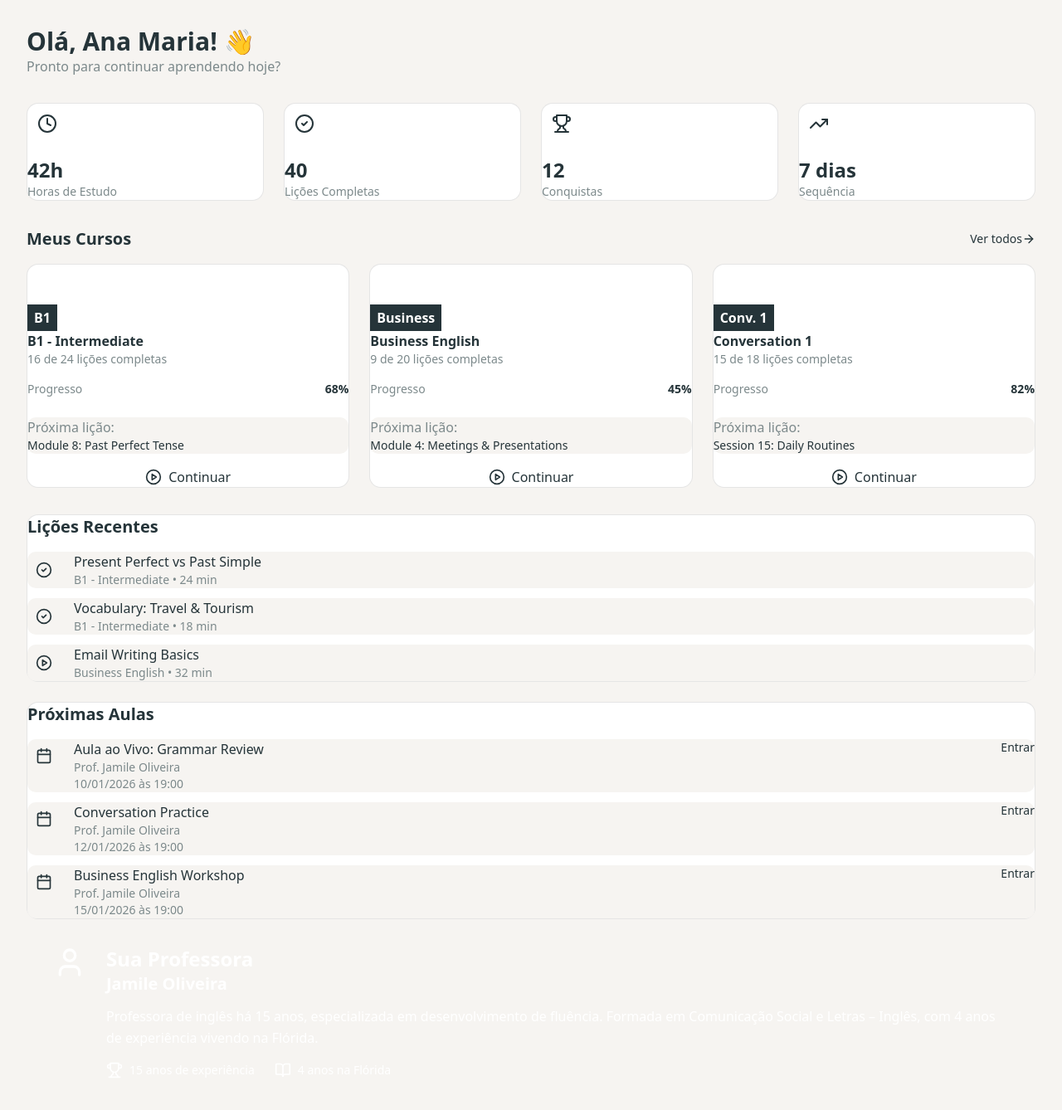
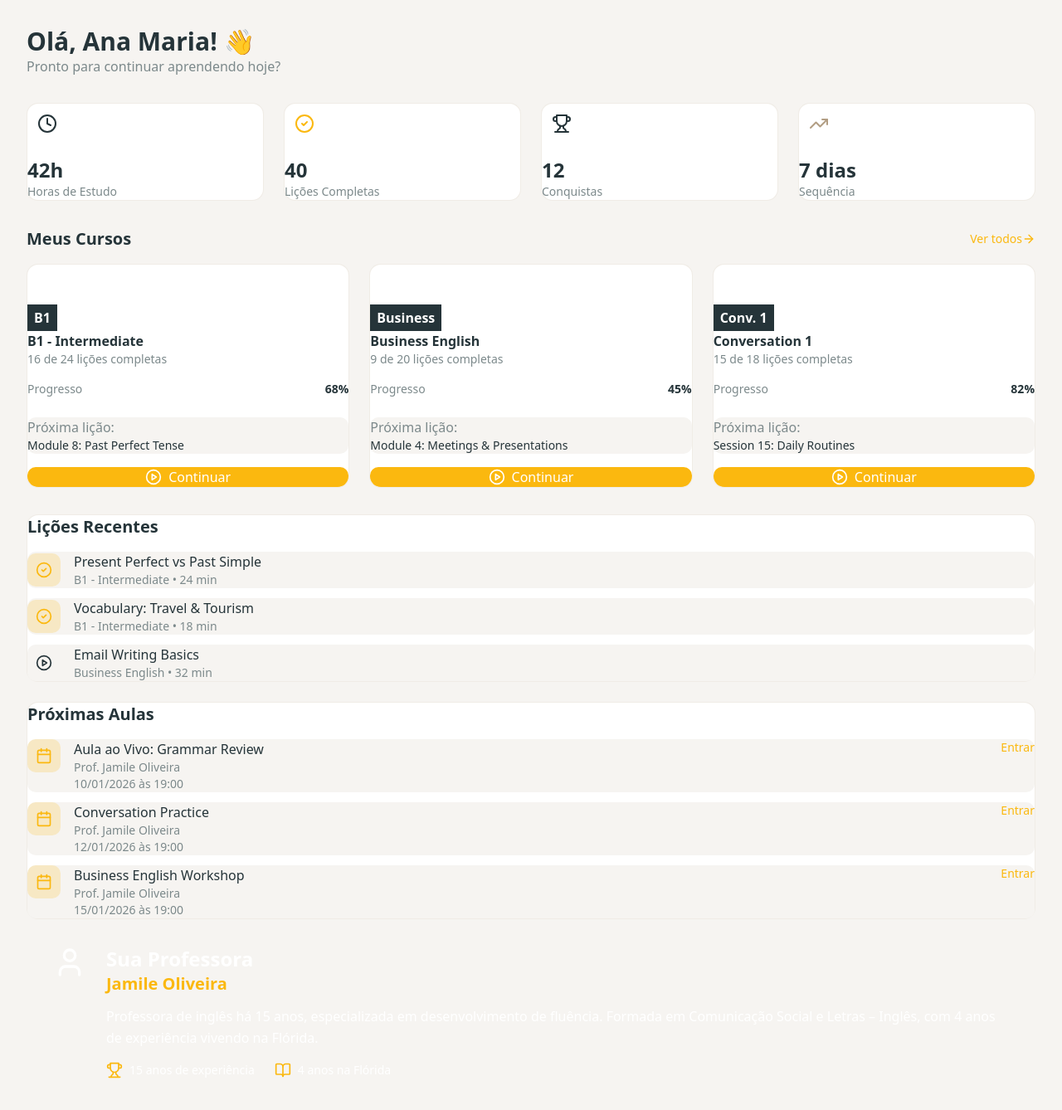
Before and after one commit to sggenna/fluency-on, a React (Vite) app: page /dashboard in a window 1280 px wide. Shown: the top 1338 px of the page at 83% size. Built offline with nearby package versions, Linux system fonts and the light colour scheme.

Commit message:
fix: use original hardcoded colors for dashboard
- Replace CSS variables with original hardcoded colors
- Ensures exact color matching from original design
- Keeps semantic class names for structure
- Colors: #253439, #fbb80f, #7c898b, #b29e84, #f6f4f1

```diff
--- a/src/components/Dashboard.tsx
+++ b/src/components/Dashboard.tsx
@@ -19,7 +19,7 @@
       nextLesson: 'Module 8: Past Perfect Tense',
       totalLessons: 24,
       completedLessons: 16,
-      color: 'from-primary to-muted-foreground',
+      color: 'from-[#253439] to-[#7c898b]',
       level: 'B1'
     },
     {
@@ -29,7 +29,7 @@
       nextLesson: 'Module 4: Meetings & Presentations',
       totalLessons: 20,
       completedLessons: 9,
-      color: 'from-secondary to-muted-foreground',
+      color: 'from-[#b29e84] to-[#7c898b]',
       level: 'Business'
     },
     {
@@ -39,7 +39,7 @@
       nextLesson: 'Session 15: Daily Routines',
       totalLessons: 18,
       completedLessons: 15,
-      color: 'from-accent to-accent-foreground',
+      color: 'from-[#fbb80f] to-[#fbee0f]',
       level: 'Conv. 1'
     }
   ];
@@ -57,20 +57,20 @@
   ];
 
   const stats = [
-    { label: 'Horas de Estudo', value: '42h', icon: Clock, color: 'text-primary bg-primary/10' },
-    { label: 'Lições Completas', value: '40', icon: CheckCircle2, color: 'text-accent bg-accent/10' },
-    { label: 'Conquistas', value: '12', icon: Trophy, color: 'text-accent-foreground bg-accent-foreground/10' },
-    { label: 'Sequência', value: '7 dias', icon: TrendingUp, color: 'text-secondary bg-secondary/10' },
+    { label: 'Horas de Estudo', value: '42h', icon: Clock, color: 'text-[#253439] bg-[#253439]/10' },
+    { label: 'Lições Completas', value: '40', icon: CheckCircle2, color: 'text-[#fbb80f] bg-[#fbb80f]/10' },
+    { label: 'Conquistas', value: '12', icon: Trophy, color: 'text-[#fbee0f] bg-[#fbee0f]/10' },
+    { label: 'Sequência', value: '7 dias', icon: TrendingUp, color: 'text-[#b29e84] bg-[#b29e84]/10' },
   ];
 
   return (
-    <div className="dashboard-container min-h-screen bg-background p-8">
+    <div className="dashboard-container min-h-screen bg-[#f6f4f1] p-8">
       {/* Dashboard Header */}
       <div className="dashboard-header mb-8">
-        <h1 className="dashboard-header-title text-3xl font-semibold text-foreground mb-2">
+        <h1 className="dashboard-header-title text-3xl font-semibold text-[#253439] mb-2">
           Olá, Ana Maria! 👋
         </h1>
-        <p className="dashboard-header-subtitle text-muted-foreground">
+        <p className="dashboard-header-subtitle text-[#7c898b]">
           Pronto para continuar aprendendo hoje?
         </p>
       </div>
@@ -80,12 +80,12 @@
         {stats.map((stat, index) => {
           const Icon = stat.icon;
           return (
-            <div key={index} className="dashboard-stat-card bg-card rounded-xl p-6 border border-border">
+            <div key={index} className="dashboard-stat-card bg-white rounded-xl p-6 border border-[#b29e84]/20">
               <div className={`dashboard-stat-icon w-12 h-12 rounded-lg ${stat.color} flex items-center justify-center mb-4`}>
                 <Icon className="w-6 h-6" />
               </div>
-              <p className="dashboard-stat-value text-2xl font-bold text-foreground mb-1">{stat.value}</p>
-              <p className="dashboard-stat-label text-sm text-muted-foreground">{stat.label}</p>
+              <p className="dashboard-stat-value text-2xl font-bold text-[#253439] mb-1">{stat.value}</p>
+              <p className="dashboard-stat-label text-sm text-[#7c898b]">{stat.label}</p>
             </div>
           );
         })}
@@ -94,35 +94,35 @@
       {/* Enrolled Courses Section */}
       <div className="dashboard-courses mb-8">
         <div className="dashboard-courses-header flex items-center justify-between mb-4">
-          <h2 className="dashboard-courses-title text-xl font-semibold text-foreground">Meus Cursos</h2>
-          <button className="dashboard-courses-view-all text-accent hover:text-foreground text-sm font-medium flex items-center gap-1">
+          <h2 className="dashboard-courses-title text-xl font-semibold text-[#253439]">Meus Cursos</h2>
+          <button className="dashboard-courses-view-all text-[#fbb80f] hover:text-[#253439] text-sm font-medium flex items-center gap-1">
             Ver todos
             <ArrowRight className="w-4 h-4" />
           </button>
         </div>
         <div className="dashboard-courses-grid grid grid-cols-1 lg:grid-cols-3 gap-6">
           {enrolledCourses.map((course) => (
-            <div key={course.id} className="dashboard-course-card bg-card rounded-xl border border-border overflow-hidden hover:shadow-lg transition-shadow">
+            <div key={course.id} className="dashboard-course-card bg-white rounded-xl border border-[#b29e84]/20 overflow-hidden hover:shadow-lg transition-shadow">
               <div className={`dashboard-course-header h-32 bg-gradient-to-br ${course.color} p-6 flex items-center justify-center`}>
                 <BookOpen className="w-12 h-12 text-white" />
               </div>
               <div className="dashboard-course-content p-6">
                 <div className="dashboard-course-badge flex items-center gap-2 mb-2">
-                  <span className="dashboard-course-level text-xs font-semibold text-white bg-primary px-2 py-1 rounded">
+                  <span className="dashboard-course-level text-xs font-semibold text-white bg-[#253439] px-2 py-1 rounded">
                     {course.level}
                   </span>
                 </div>
-                <h3 className="dashboard-course-title font-semibold text-foreground mb-2">{course.title}</h3>
-                <p className="dashboard-course-progress-text text-sm text-muted-foreground mb-4">
+                <h3 className="dashboard-course-title font-semibold text-[#253439] mb-2">{course.title}</h3>
+                <p className="dashboard-course-progress-text text-sm text-[#7c898b] mb-4">
                   {course.completedLessons} de {course.totalLessons} lições completas
                 </p>
 
                 <div className="dashboard-course-progress mb-4">
                   <div className="dashboard-course-progress-header flex items-center justify-between mb-2">
-                    <span className="dashboard-course-progress-label text-sm text-muted-foreground">Progresso</span>
-                    <span className="dashboard-course-progress-percentage text-sm font-semibold text-foreground">{course.progress}%</span>
+                    <span className="dashboard-course-progress-label text-sm text-[#7c898b]">Progresso</span>
+                    <span className="dashboard-course-progress-percentage text-sm font-semibold text-[#253439]">{course.progress}%</span>
                   </div>
-                  <div className="dashboard-course-progress-bar-container w-full bg-secondary/20 rounded-full h-2">
+                  <div className="dashboard-course-progress-bar-container w-full bg-[#b29e84]/20 rounded-full h-2">
                     <div
                       className={`dashboard-course-progress-bar h-2 rounded-full bg-gradient-to-r ${course.color}`}
                       style={{ width: `${course.progress}%` }}
@@ -130,12 +130,12 @@
                   </div>
                 </div>
 
-                <div className="dashboard-course-next-lesson bg-background rounded-lg p-3 mb-4">
-                  <p className="dashboard-course-next-lesson-label text-xs text-muted-foreground mb-1">Próxima lição:</p>
-                  <p className="dashboard-course-next-lesson-title text-sm font-medium text-foreground">{course.nextLesson}</p>
+                <div className="dashboard-course-next-lesson bg-[#f6f4f1] rounded-lg p-3 mb-4">
+                  <p className="dashboard-course-next-lesson-label text-xs text-[#7c898b] mb-1">Próxima lição:</p>
+                  <p className="dashboard-course-next-lesson-title text-sm font-medium text-[#253439]">{course.nextLesson}</p>
                 </div>
 
-                <button className="dashboard-course-continue-button w-full bg-accent text-accent-foreground py-2.5 rounded-lg hover:bg-primary transition-colors flex items-center justify-center gap-2">
+                <button className="dashboard-course-continue-button w-full bg-[#fbb80f] text-white py-2.5 rounded-lg hover:bg-[#253439] transition-colors flex items-center justify-center gap-2">
                   <PlayCircle className="w-5 h-5" />
                   Continuar
                 </button>
@@ -148,23 +148,23 @@
       {/* Two Column Layout */}
       <div className="dashboard-content-grid grid grid-cols-1 lg:grid-cols-2 gap-6">
         {/* Recent Lessons Section */}
-        <div className="dashboard-recent-lessons bg-card rounded-xl border border-border p-6">
-          <h2 className="dashboard-section-title text-xl font-semibold text-foreground mb-4">Lições Recentes</h2>
+        <div className="dashboard-recent-lessons bg-white rounded-xl border border-[#b29e84]/20 p-6">
+          <h2 className="dashboard-section-title text-xl font-semibold text-[#253439] mb-4">Lições Recentes</h2>
           <div className="dashboard-recent-lessons-list space-y-3">
             {recentLessons.map((lesson) => (
-              <div key={lesson.id} className="dashboard-lesson-item flex items-center gap-4 p-4 bg-background rounded-lg hover:bg-secondary/10 transition-colors cursor-pointer">
+              <div key={lesson.id} className="dashboard-lesson-item flex items-center gap-4 p-4 bg-[#f6f4f1] rounded-lg hover:bg-[#b29e84]/10 transition-colors cursor-pointer">
                 <div className={`dashboard-lesson-icon w-10 h-10 rounded-lg flex items-center justify-center ${
-                  lesson.completed ? 'bg-accent/20' : 'bg-primary/10'
+                  lesson.completed ? 'bg-[#fbb80f]/20' : 'bg-[#253439]/10'
                 }`}>
                   {lesson.completed ? (
-                    <CheckCircle2 className="w-5 h-5 text-accent" />
+                    <CheckCircle2 className="w-5 h-5 text-[#fbb80f]" />
                   ) : (
-                    <PlayCircle className="w-5 h-5 text-primary" />
+                    <PlayCircle className="w-5 h-5 text-[#253439]" />
                   )}
                 </div>
                 <div className="dashboard-lesson-info flex-1">
-                  <p className="dashboard-lesson-title font-medium text-foreground">{lesson.title}</p>
-                  <p className="dashboard-lesson-meta text-sm text-muted-foreground">{lesson.course} • {lesson.duration}</p>
+                  <p className="dashboard-lesson-title font-medium text-[#253439]">{lesson.title}</p>
+                  <p className="dashboard-lesson-meta text-sm text-[#7c898b]">{lesson.course} • {lesson.duration}</p>
                 </div>
               </div>
             ))}
@@ -172,22 +172,22 @@
         </div>
 
         {/* Upcoming Classes Section */}
-        <div className="dashboard-upcoming-classes bg-card rounded-xl border border-border p-6">
-          <h2 className="dashboard-section-title text-xl font-semibold text-foreground mb-4">Próximas Aulas</h2>
+        <div className="dashboard-upcoming-classes bg-white rounded-xl border border-[#b29e84]/20 p-6">
+          <h2 className="dashboard-section-title text-xl font-semibold text-[#253439] mb-4">Próximas Aulas</h2>
           <div className="dashboard-upcoming-classes-list space-y-3">
             {upcomingClasses.map((cls) => (
-              <div key={cls.id} className="dashboard-class-item flex items-start gap-4 p-4 bg-background rounded-lg hover:bg-secondary/10 transition-colors cursor-pointer">
-                <div className="dashboard-class-icon w-10 h-10 bg-accent/20 rounded-lg flex items-center justify-center">
-                  <Calendar className="w-5 h-5 text-accent" />
+              <div key={cls.id} className="dashboard-class-item flex items-start gap-4 p-4 bg-[#f6f4f1] rounded-lg hover:bg-[#b29e84]/10 transition-colors cursor-pointer">
+                <div className="dashboard-class-icon w-10 h-10 bg-[#fbb80f]/20 rounded-lg flex items-center justify-center">
+                  <Calendar className="w-5 h-5 text-[#fbb80f]" />
                 </div>
                 <div className="dashboard-class-info flex-1">
-                  <p className="dashboard-class-title font-medium text-foreground">{cls.title}</p>
-                  <p className="dashboard-class-teacher text-sm text-muted-foreground">{cls.teacher}</p>
-                  <p className="dashboard-class-date text-sm text-muted-foreground mt-1">
+                  <p className="dashboard-class-title font-medium text-[#253439]">{cls.title}</p>
+                  <p className="dashboard-class-teacher text-sm text-[#7c898b]">{cls.teacher}</p>
+                  <p className="dashboard-class-date text-sm text-[#7c898b] mt-1">
                     {new Date(cls.date).toLocaleDateString('pt-BR')} às {cls.time}
                   </p>
                 </div>
-                <button className="dashboard-class-join-button text-accent hover:text-foreground text-sm font-medium">
+                <button className="dashboard-class-join-button text-[#fbb80f] hover:text-[#253439] text-sm font-medium">
                   Entrar
                 </button>
               </div>
@@ -197,25 +197,25 @@
       </div>
 
       {/* Teacher Section */}
-      <div className="dashboard-teacher-section mt-6 bg-gradient-to-br from-primary to-muted-foreground rounded-xl p-8 text-white">
+      <div className="dashboard-teacher-section mt-6 bg-gradient-to-br from-[#253439] to-[#7c898b] rounded-xl p-8 text-white">
         <div className="dashboard-teacher-content flex items-start gap-6">
           <div className="dashboard-teacher-avatar w-20 h-20 bg-white/20 rounded-full flex items-center justify-center flex-shrink-0">
             <User className="w-10 h-10 text-white" />
           </div>
           <div className="dashboard-teacher-info flex-1">
             <h3 className="dashboard-teacher-section-title text-2xl font-semibold mb-2">Sua Professora</h3>
-            <h4 className="dashboard-teacher-name text-xl font-bold text-accent mb-3">Jamile Oliveira</h4>
+            <h4 className="dashboard-teacher-name text-xl font-bold text-[#fbb80f] mb-3">Jamile Oliveira</h4>
             <p className="dashboard-teacher-description text-white/90 mb-4 leading-relaxed">
               Professora de inglês há 15 anos, especializada em desenvolvimento de fluência.
               Formada em Comunicação Social e Letras – Inglês, com 4 anos de experiência vivendo na Flórida.
             </p>
             <div className="dashboard-teacher-credentials flex gap-6 text-sm">
               <div className="dashboard-teacher-credential flex items-center gap-2">
-                <Trophy className="w-5 h-5 text-accent" />
+                <Trophy className="w-5 h-5 text-[#fbb80f]" />
                 <span>15 anos de experiência</span>
               </div>
               <div className="dashboard-teacher-credential flex items-center gap-2">
-                <BookOpen className="w-5 h-5 text-accent" />
+                <BookOpen className="w-5 h-5 text-[#fbb80f]" />
                 <span>4 anos na Flórida</span>
               </div>
             </div>
```
